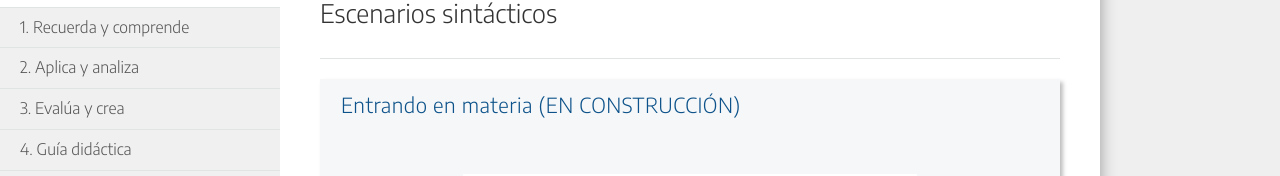
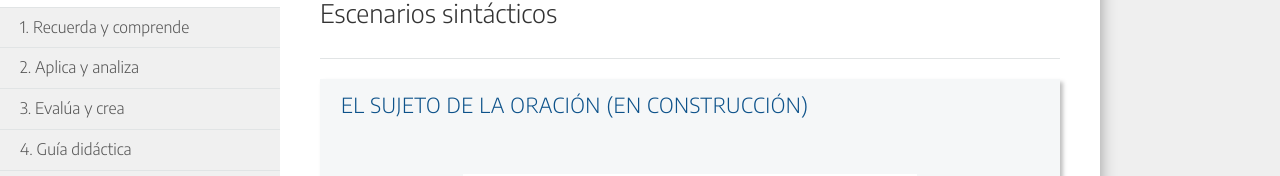
Before and after one commit to TesiRomero/escenariossintacticossujeto, a plain HTML site: page index.html in a window 1280 px wide. Shown: the part 153-329 px from the top of the page. Drawn offline with Linux system fonts and the light colour scheme.

Commit message:
V2 250202

```diff
--- a/index.html
+++ b/index.html
@@ -40,7 +40,7 @@
 <header id="nodeDecoration"><h1 id="nodeTitle">Escenarios sintácticos</h1></header>
 <article class="iDevice_wrapper textIdevice em_iDevice" id="id0">
 <div class="iDevice emphasis1" >
-<header class="iDevice_header iDevice_header_noIcon"><h1 class="iDeviceTitle">Entrando en materia (EN CONSTRUCCIÓN)</h1></header>
+<header class="iDevice_header iDevice_header_noIcon"><h1 class="iDeviceTitle">EL SUJETO DE LA ORACIÓN (EN CONSTRUCCIÓN)</h1></header>
 <div class="iDevice_inner">
 <div class="iDevice_content_wrapper">
 <div id="ta0_133_2" class="block iDevice_content">
```
